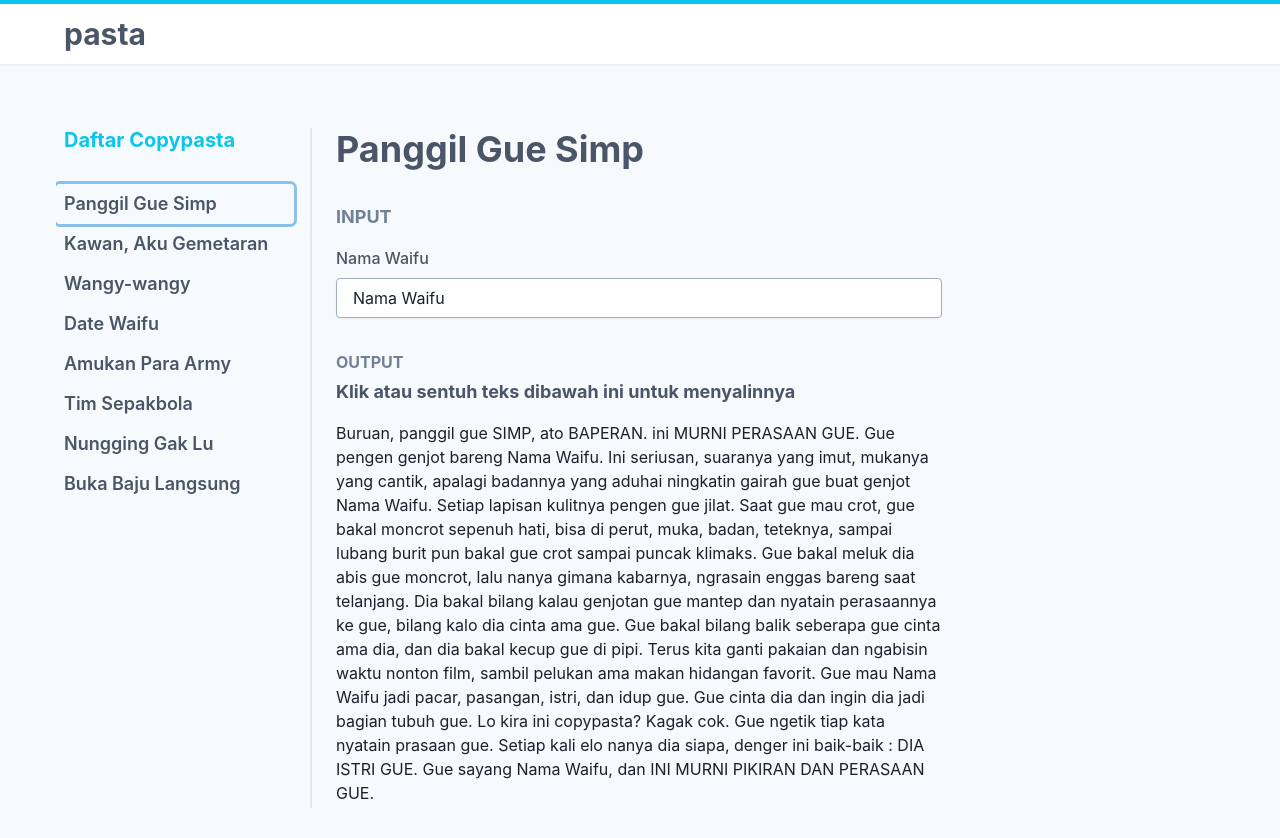
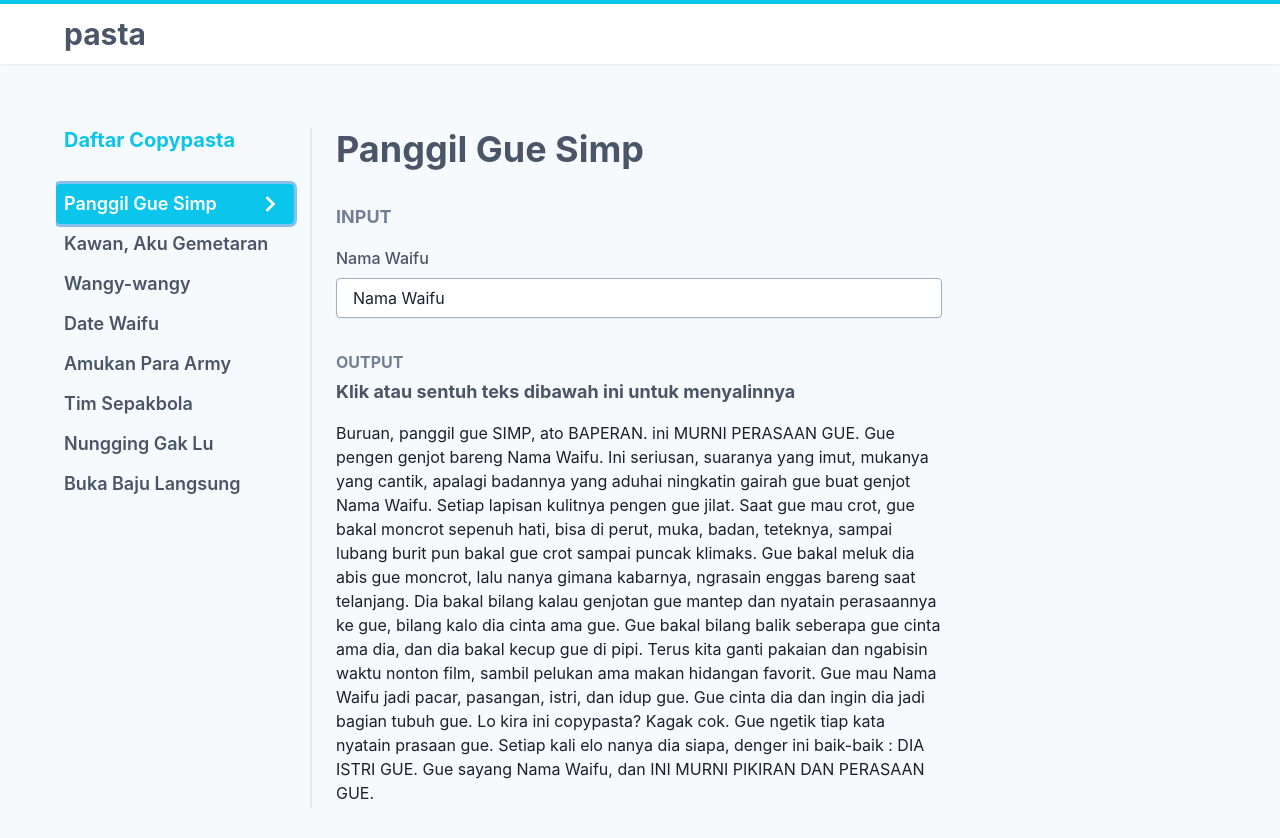
Before and after one commit to stevemc4/pasta, a Next.js app: page / in a window 1280 px wide. Both pictures are taken after a click on the button "Panggil Gue Simp". Shown: the top 838 px of the page. Built offline with nearby package versions, Linux system fonts and the light colour scheme.

Commit message:
Adding highlight to currently selected copypasta

```diff
--- a/src/components/CopypastaSheet/index.tsx
+++ b/src/components/CopypastaSheet/index.tsx
@@ -7,10 +7,11 @@ import Template from '../../types/Template'
 interface Props {
   isOpen: boolean,
   onClose: () => void,
-  onSelect: (template: Template) => void
+  onSelect: (template: Template) => void,
+  activePage: string
 }
 
-const CopypastaSheet = ({ isOpen, onClose, onSelect }: Props): React.ReactElement => {
+const CopypastaSheet = ({ isOpen, onClose, onSelect, activePage }: Props): React.ReactElement => {
   return (
     <Drawer
       isOpen={isOpen}
@@ -30,8 +31,8 @@ const CopypastaSheet = ({ isOpen, onClose, onSelect }: Props): React.ReactElemen
               >
                 <Button
                   justifyContent="start"
-                  bg="transparent"
-                  color="gray.600"
+                  bg={activePage === item.name ? 'cyan.400' : 'transparent'}
+                  color={activePage === item.name ? 'white' : 'gray.600'}
                   width="100%"
                   px="2"
                   py="6"
@@ -58,7 +59,8 @@ const CopypastaSheet = ({ isOpen, onClose, onSelect }: Props): React.ReactElemen
 CopypastaSheet.defaultProps = {
   onSelect: () => {
     // nothing
-  }
+  },
+  activePage: ''
 }
 
 export default CopypastaSheet
--- a/src/components/Sidebar/index.tsx
+++ b/src/components/Sidebar/index.tsx
@@ -1,15 +1,17 @@
 import React from 'react'
 import { Box, Heading, List, ListItem, Text, Button } from '@chakra-ui/react'
+import { ChevronRightIcon } from '@chakra-ui/icons'
 
 import Template from '../../types/Template'
 
 import Templates from '../../templates'
 
 interface Props {
-  onSelect: (template: Template) => void
+  onSelect: (template: Template) => void,
+  activePage: string
 }
 
-const Sidebar = ({ onSelect }: Props): React.ReactElement => {
+const Sidebar = ({ onSelect, activePage }: Props): React.ReactElement => {
   return (
     <Box
       width="256px"
@@ -34,19 +36,20 @@ const Sidebar = ({ onSelect }: Props): React.ReactElement => {
         >
           <Button
             justifyContent="start"
-            bg="transparent"
-            color="gray.600"
+            bg={activePage === item.name ? 'cyan.400' : 'transparent'}
+            color={activePage === item.name ? 'white' : 'gray.600'}
             width="100%"
             p="2"
             borderRadius="4px"
             transition="background 0.2s"
             cursor="pointer"
             _hover={{
-              bg: 'cyan.100'
+              bg: activePage === item.name ? 'cyan.500' : 'cyan.100'
             }}
             onClick={() => onSelect(item)}
           >
             <Text fontSize="lg">{item.name}</Text>
+            <ChevronRightIcon ml="auto" w={8} h={8} transition="opacity 0.2s" opacity={activePage === item.name ? 1 : 0} />
           </Button>
         </ListItem>
       ))}
@@ -58,7 +61,8 @@ const Sidebar = ({ onSelect }: Props): React.ReactElement => {
 Sidebar.defaultProps = {
   onSelect: () => {
     // nothing
-  }
+  },
+  activePage: ''
 }
 
 export default Sidebar
--- a/src/pages/index.tsx
+++ b/src/pages/index.tsx
@@ -40,7 +40,7 @@ const Index = (): React.ReactElement => {
       </Head>
       <Flex minH="calc(100vh - 8rem)">
         <Box w={{ base: '0px', md: '256px' }} flexShrink={0}>
-          <Sidebar onSelect={handleTemplateSelect}/>
+          <Sidebar onSelect={handleTemplateSelect} activePage={template?.name} />
         </Box>
       {template
         ? (
@@ -101,7 +101,7 @@ const Index = (): React.ReactElement => {
         <Welcome onButtonClick={() => { setOpenSheet(true) }}/>
           )}
       </Flex>
-      <CopypastaSheet isOpen={openSheet} onClose={() => { setOpenSheet(false) }} onSelect={handleTemplateSelect} />
+      <CopypastaSheet isOpen={openSheet} onClose={() => { setOpenSheet(false) }} onSelect={handleTemplateSelect} activePage={template?.name} />
     </Layout>
   )
 }
```
